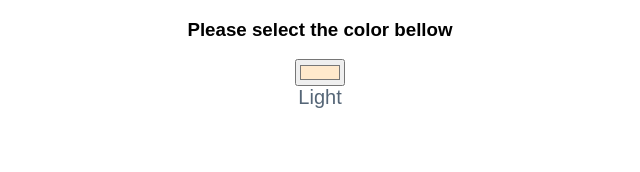
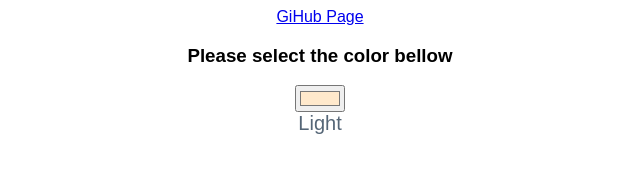
Before and after one commit to frentsel/neural-nets, a plain HTML site: page index.html in a window 1280 px wide. Shown: the whole page, without its empty margins (320-960 px from the left). Drawn offline with Linux system fonts and the light colour scheme; a web font is replaced by a local one.

Commit message:
added readme file

```diff
--- a/index.html
+++ b/index.html
@@ -10,6 +10,9 @@
 </head>
 
 <body>
+  <header>
+    <a href="https://github.com/frentsel/neural-nets" target="_blank">GiHub Page</a>
+  </header>
   <h3>Please select the color bellow</h3>
   <input type="color" onchange="checkColor(this.value)" value="#ffe9cc">
   <div id="result">light</div>
```
Also changed, not shown: 1 other file.
